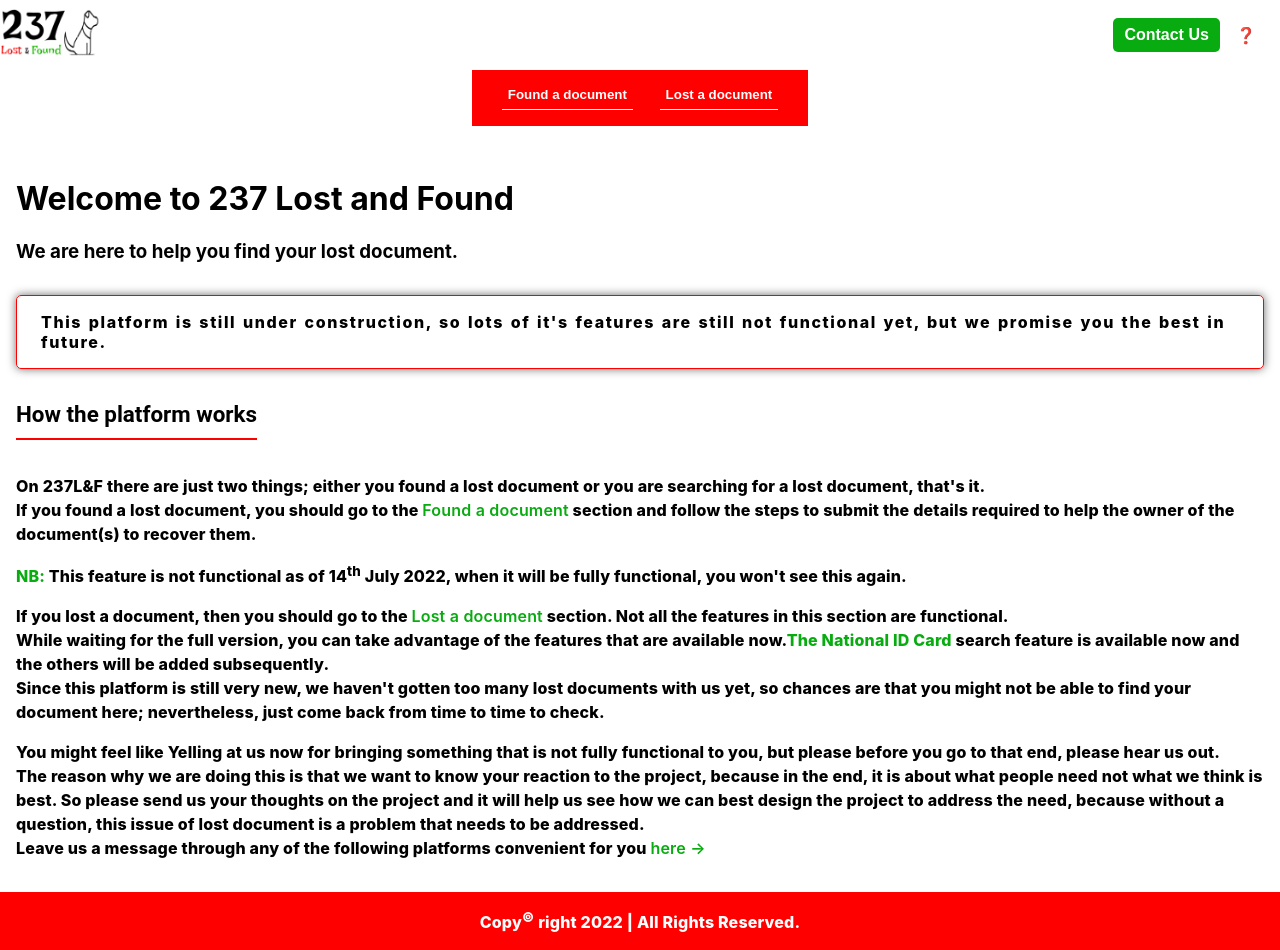
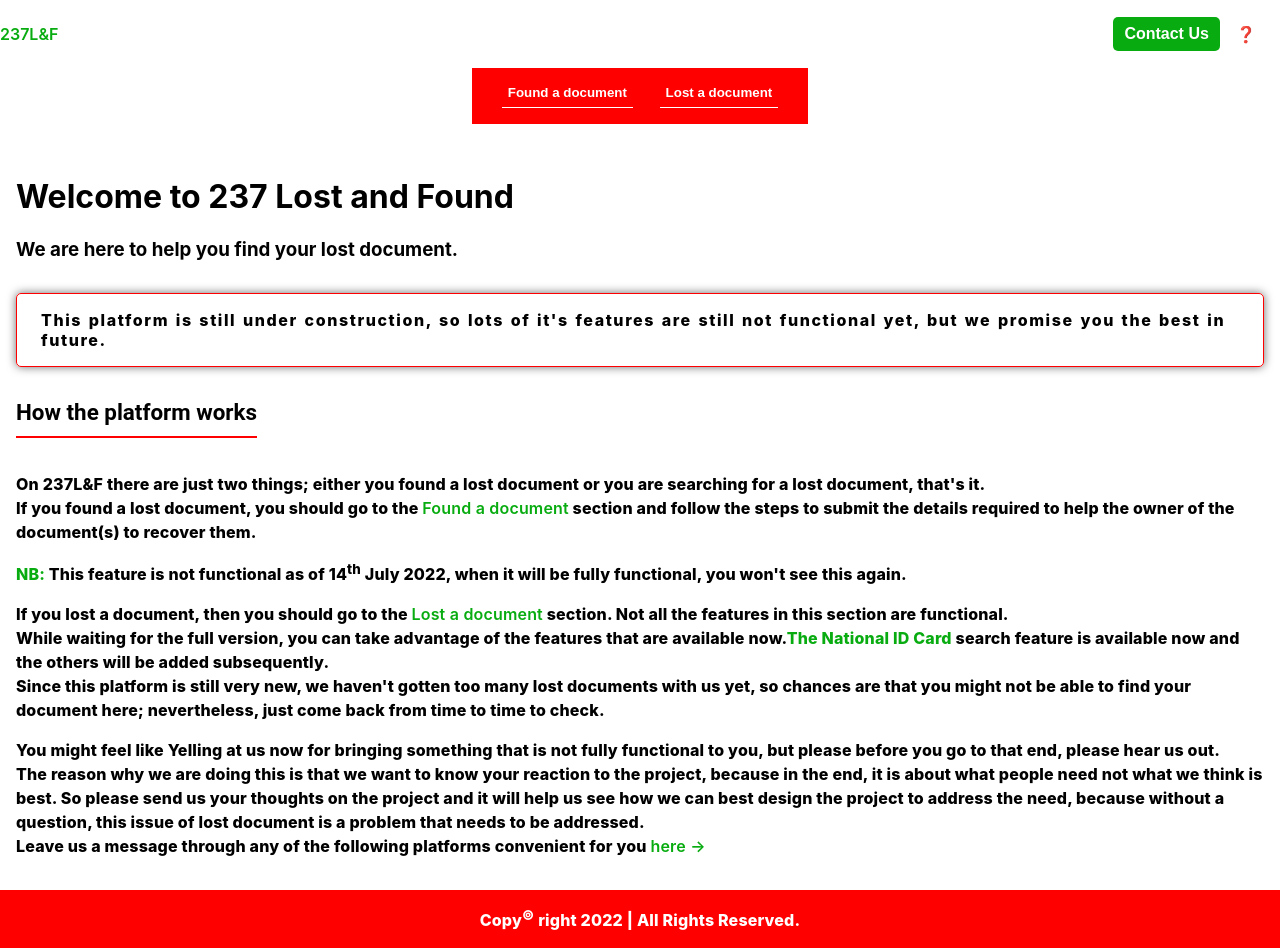
Before and after one commit to Chenwi32/237_lost_and_found, a Next.js app: page / in a window 1280 px wide. Built offline with nearby package versions, Linux system fonts and the light colour scheme.

Commit message:
fixed image issues

```diff
--- a/components/Navigation.jsx
+++ b/components/Navigation.jsx
@@ -7,10 +7,11 @@ const Navigation = () => {
     <div className={`${styles.navbar} flex`}>
       <Link href="/">
      <a>
-          <Image src="/images/logo.png"
+          {/* <Image src="/images/logo.png"
             width={100}
             height={50}
-          />
+          /> */}
+          237L&F
       </a>
       </Link>
 
```
